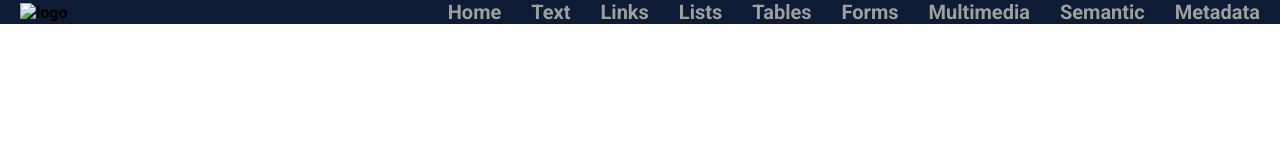
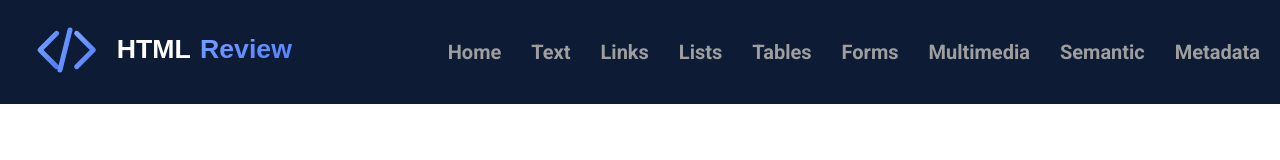
Before and after one commit to TimkaMirkamilov/Project_Temur-Mirkamilov_Abdumajidov-Ahmadjon, a plain HTML site: page media.html in a window 1280 px wide. Drawn offline with Linux system fonts and the light colour scheme; the site is published under a folder, as on GitHub Pages, so addresses that start at the root find nothing; files whose address does not match are found by name.

Commit message:
Update media.html

```diff
--- a/media.html
+++ b/media.html
@@ -13,7 +13,7 @@
         <div class="container">
             <div class="navigation">
                 <div class="nav_image">
-                    <a href=""><img src="/images/logo.svg" alt="logo" width="400px" height="100px"></a>
+                    <a href=""><img src="images/logo.svg" alt="logo" width="400px" height="100px"></a>
                 </div>
                 <div class="nav_list">
                     <a class="nav-link" aria-current="page" href="index.html">Home</a>
```
